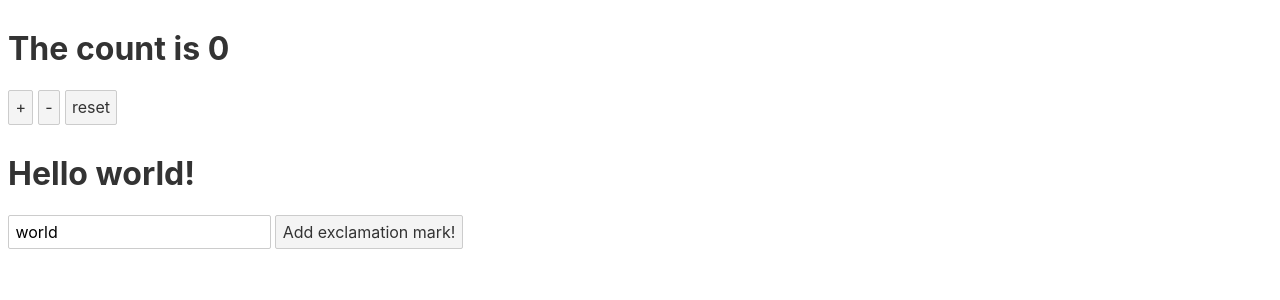
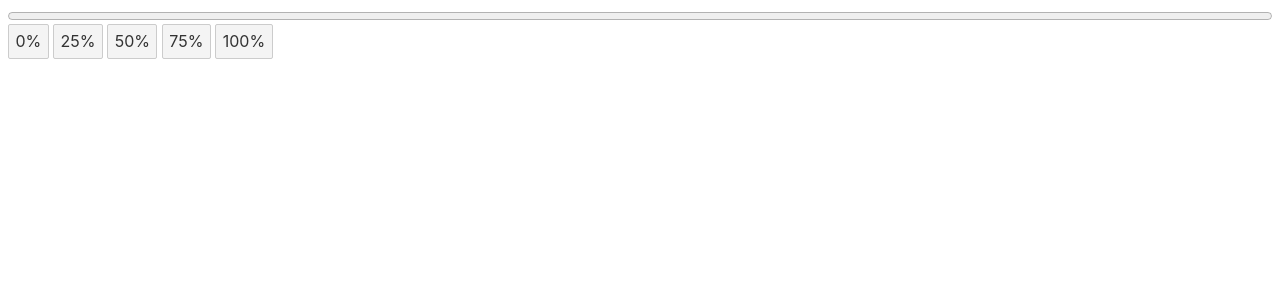
Before and after one commit to Annie-Huang/my-svelte-project2, a Svelte app: page / in a window 1280 px wide. Shown: the top 300 px of the page. Built offline with nearby package versions, Linux system fonts and the light colour scheme.

Commit message:
Motion - Tweened

```diff
--- a/src/App.svelte
+++ b/src/App.svelte
@@ -1,24 +1,47 @@
-<!--From Stores/Custom stores to-->
+<!--From Motion/Tweened to-->
 <script>
-    import { count } from './stores.js';
-    import { name, greeting } from './stores.js';
+    // import { writable } from 'svelte/store';
+    //
+    // const progress = writable(0);
+
+    import { tweened } from 'svelte/motion';
+
+    // const progress = tweened(0);
+
+    // The svelte/easing module contains the , or you can supply your own p => t function where p and t are both values between 0 and 1.
+    import { cubicOut } from 'svelte/easing';
+
+    const progress = tweened(0, {
+        duration: 400,
+        easing: cubicOut
+    });
 </script>
 
-<h1>The count is {$count}</h1>
+<style>
+    progress {
+        display: block;
+        width: 100%;
+    }
+</style>
 
-<button on:click={count.increment}>+</button>
-<button on:click={count.decrement}>-</button>
-<button on:click={count.reset}>reset</button>
+<progress value={$progress}></progress>
 
+<button on:click="{() => progress.set(0)}">
+    0%
+</button>
 
-<h1>{$greeting}</h1>
-<!--If a store is writable — i.e. it has a set method — you can bind to its value, just as you can bind to
-local component state.-->
-<input bind:value={$name}>
+<button on:click="{() => progress.set(0.25)}">
+    25%
+</button>
 
+<button on:click="{() => progress.set(0.5)}">
+    50%
+</button>
 
-<!--We can also assign directly to store values inside a component. Add a <button> element:-->
-<!--The $name += '!' assignment is equivalent to name.set($name + '!').-->
-<button on:click="{() => $name += '!'}">
-    Add exclamation mark!
+<button on:click="{() => progress.set(0.75)}">
+    75%
 </button>
+
+<button on:click="{() => progress.set(1)}">
+    100%
+</button>
```
Also changed, not shown: src/App20.svelte (added, +24 -0 lines), src/stores20.js (added, +26 -0 lines), Note.txt.
